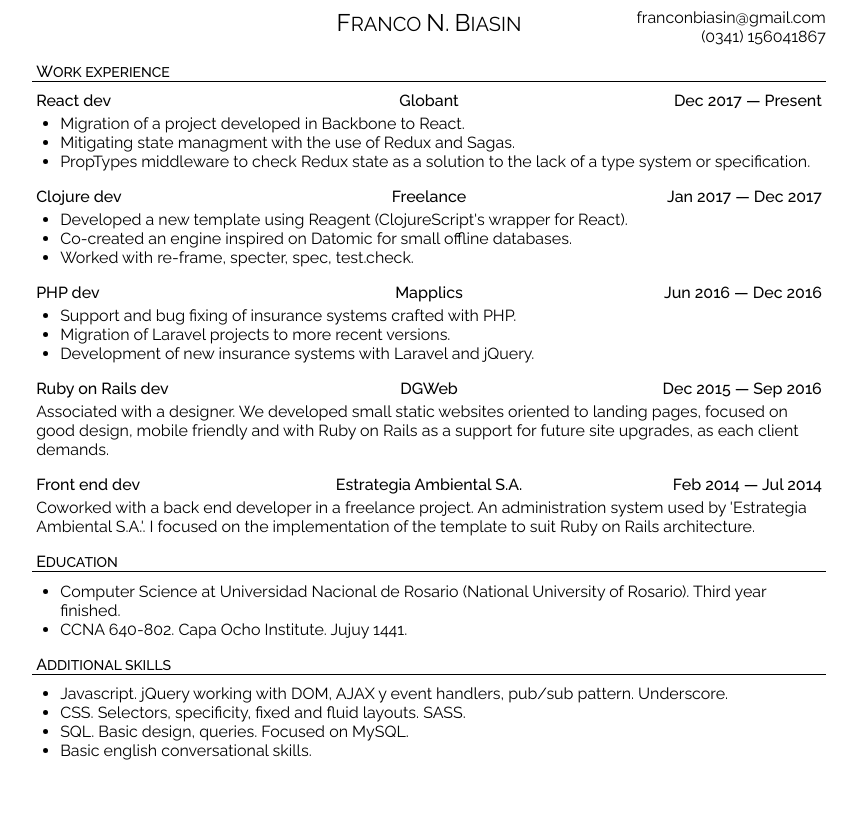
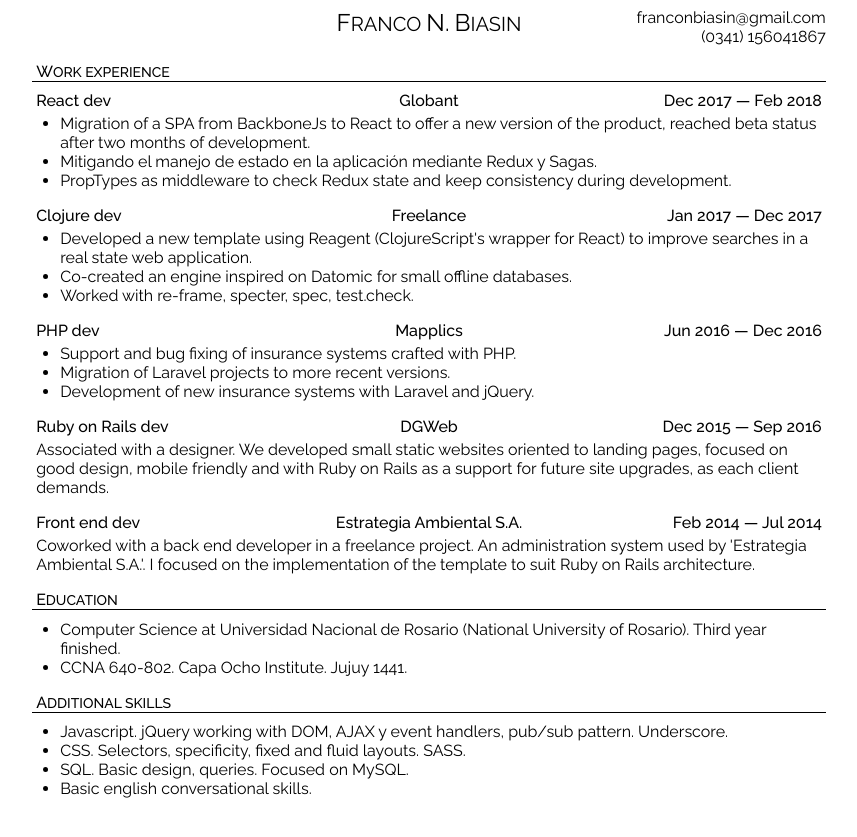
Before and after one commit to frankitox/frankitox.github.io, a Jekyll site: the page built from resume/index.html, in a window 1280 px wide. Shown: the top 837 px of the page, without its empty margins (211-1068 px from the left). Built offline with Jekyll 4.4.1, drawn with Linux system fonts in a browser that asks for light colours.

Commit message:
changed description

```diff
--- a/resume/index.html
+++ b/resume/index.html
@@ -21,13 +21,13 @@ lang: en
     <div class="tryptic">
       <div class="fst">React dev</div>
       <div class="snd">Globant</div>
-      <div class="trd">Dec 2017 — Present</div>
+      <div class="trd">Dec 2017 — Feb 2018</div>
     </div>
     <div class="content">
       <ul>
-        <li>Migration of a project developed in Backbone to React.</li>
-        <li>Mitigating state managment with the use of Redux and Sagas.</li>
-        <li>PropTypes middleware to check Redux state as a solution to the lack of a type system or specification.</li>
+        <li>Migration of a SPA from BackboneJs to React to offer a new version of the product, reached beta status after two months of development.</li>
+        <li>Mitigando el manejo de estado en la aplicación mediante Redux y Sagas.</li>
+        <li>PropTypes as middleware to check Redux state and keep consistency during development.</li>
       </ul>
     </div>
   </div>
@@ -40,7 +40,7 @@ lang: en
     </div>
     <div class="content">
       <ul>
-        <li>Developed a new template using Reagent (ClojureScript's wrapper for React).</li>
+        <li>Developed a new template using Reagent (ClojureScript's wrapper for React) to improve searches in a real state web application.</li>
         <li>Co-created an engine inspired on Datomic for small offline databases.</li>
         <li>Worked with re-frame, specter, spec, test.check.</li>
       </ul>
```
